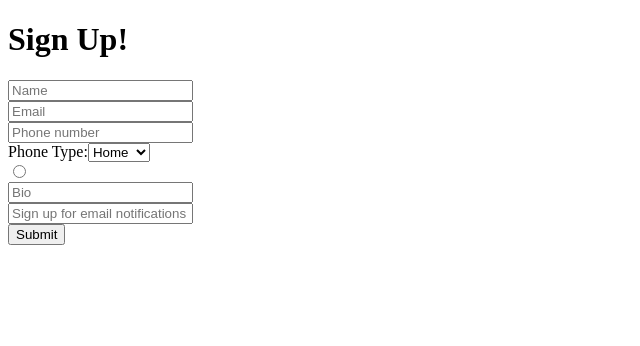
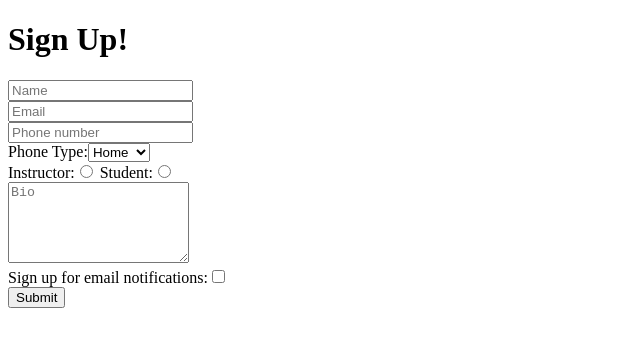
Before and after one commit to j-corp-25/W11D1, a React (Create React App) app in the folder into_to_react_forms/: page / in a window 1280 px wide. Shown: the top 346 px of the page, without its empty margins (0-640 px from the left). Built offline with nearby package versions, Linux system fonts and the light colour scheme.

Commit message:
Working on user values

```diff
--- a/into_to_react_forms/src/form.js
+++ b/into_to_react_forms/src/form.js
@@ -1,44 +1,50 @@
+import { useState } from 'react';
+
+function Form () {
+    const [user, setUser] = useState({
+        name: "",
+        email: "",
+        phoneNumber: "",
+        phoneType: "home",
+        // staff: "Student",
+        bio: "",
+        notifications: "checked"
+    });
 
 
-import React from 'react'
 
-function Form () {
     return(
         <>
         <h1> Sign Up!</h1>
         <form>
-            {/* <label for="fname">Name</label> */}
-            <input  type="text" placeholder='Name'></input>
+            <input  type="text" placeholder='Name' value={user.name}></input>
             <br />
-
-
-            <input  type="email" placeholder='Email'></input>
+            <input  type="email" placeholder='Email'value={user.email}></input>
             <br />
-            <input  type="text" placeholder='Phone number'></input>
+            <input  type="text" placeholder='Phone number' value={user.phoneNumber}></input>
             <br />
-
             <label> Phone Type:
-                <select name="Phonetypes" id="types">
+                <select name="Phonetypes" id="types" value={user.phoneType}>
                     <option value="home"> Home </option>
                     <option value="work"> Work </option>
-                    <option value="mobile"> mobile</option>
+                    <option value="mobile"> Mobile</option>
                 </select>
             </label>
             <br />
-
-
-            <input  type="radio" placeholder='Staff'></input>
+            <label> Instructor:
+            <input type="radio" name="staff" value="Instructor"></input>
+            </label>
+            <label> Student:
+            <input type="radio" name="staff" value="Student"></input>
+            </label>
             <br />
-
-            <input  type="textarea" placeholder='Bio'></input>
+            <textarea rows="5" cols="20" placeholder="Bio" value={user.bio}></textarea>
             <br />
-            <input  type="check-box" placeholder='Sign up for email notifications'></input>
+            <label> Sign up for email notifications:
+            <input type="checkbox" name="notifications" value={user.notifications}></input>
+            </label>
             <br />
-
-
             <input type="submit" ></input>
-
-
         </form>
     </>
     )
```
